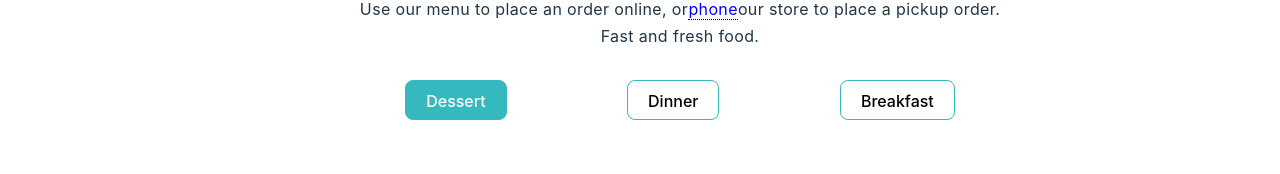
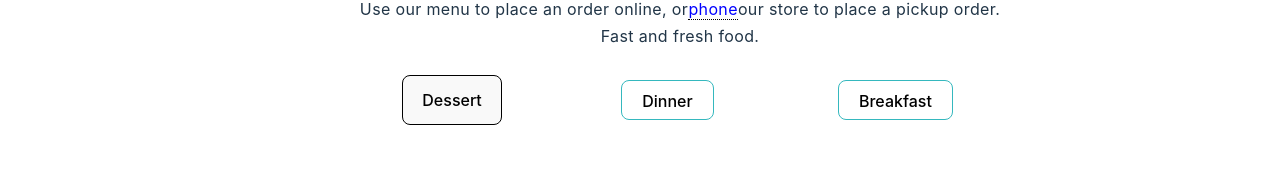
Before and after one commit to voiteshonok/React-Course, a React (Vite) app: page / in a window 1280 px wide. Shown: the part 155-329 px from the top of the page. Built offline with nearby package versions, Linux system fonts and the light colour scheme; no server answers.

Commit message:
HW-4: updated on comments

```diff
--- a/src/App.jsx
+++ b/src/App.jsx
@@ -17,7 +17,7 @@
   return (
     <div className='app'>
       <Header counter={cartCounter} />
-      <BrowseMenu changeCategory={changeCategory} />
+      <BrowseMenu changeCategory={changeCategory} selectedCategory={category}/>
       <CardCollection incrementCounter={incrementCounter} category={category}/>
       <Footer />
     </div>
--- a/src/components/BrowseMenu/BrowseMenu.jsx
+++ b/src/components/BrowseMenu/BrowseMenu.jsx
@@ -1,13 +1,9 @@
 import React, { useState } from 'react';
 import './BrowseMenu.css';
 
-const BrowseMenu = ({ changeCategory }) => {
-    const [selectedCategory, setSelectedCategory] = useState('Dessert');
+const BrowseMenu = ({ changeCategory, selectedCategory}) => {
 
-    const handleCategoryChange = (category) => {
-        setSelectedCategory(category);
-        changeCategory(category);
-    };
+    const categories = ['Dessert', 'Dinner', 'Breakfast']
 
     return (
         <div className='browseMenu'>
@@ -20,27 +16,16 @@
                 our store to place a pickup order. Fast and fresh food.
             </div>
             <div className='browseMenu__buttons'>
-            <button
-                    className={`browseMenu_buttons-desert ${selectedCategory === 'Dessert' ? 'active' : ''}`}
+            {categories.map((category) => (
+                <button
+                    key={category}
+                    className={`browseMenu_buttons-${category.toLowerCase()} ${selectedCategory === category ? 'active' : ''}`}
                     type="button"
-                    onClick={() => handleCategoryChange('Dessert')}
+                    onClick={() => changeCategory(category)}
                 >
-                    Dessert
+                    {category}
                 </button>
-                <button
-                    className={`browseMenu_buttons-dinner ${selectedCategory === 'Dinner' ? 'active' : ''}`}
-                    type="button"
-                    onClick={() => handleCategoryChange('Dinner')}
-                >
-                    Dinner
-                </button>
-                <button
-                    className={`browseMenu_buttons-breakfast ${selectedCategory === 'Breakfast' ? 'active' : ''}`}
-                    type="button"
-                    onClick={() => handleCategoryChange('Breakfast')}
-                >
-                    Breakfast
-                </button>
+                ))}
             </div>
         </div>
     );
```
